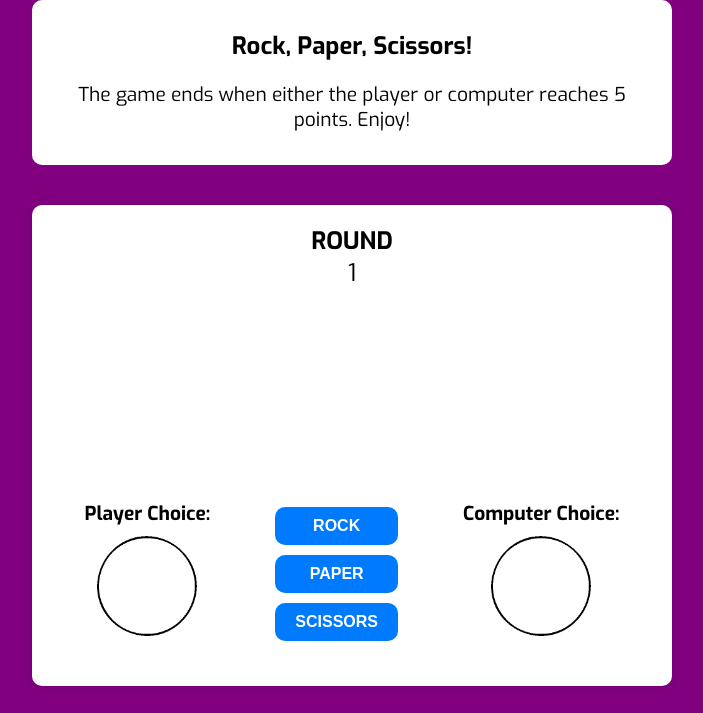
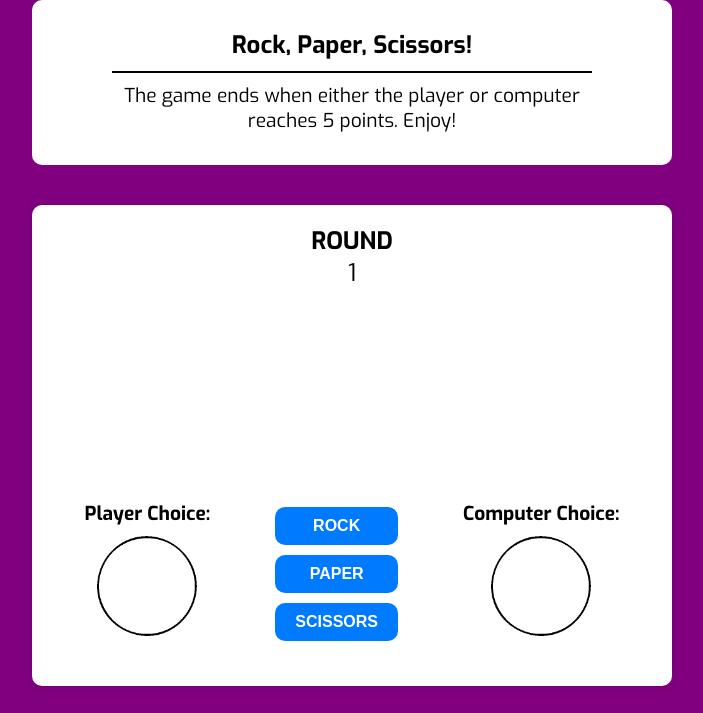
Before and after one commit to Markequalis/odin-rps, a plain HTML site: page index.html in a window 1280 px wide. Shown: the top 713 px of the page, without its empty margins (288-991 px from the left). Drawn offline with Linux system fonts and the light colour scheme.

Commit message:
Changed to include a border between the title text and the description.

```diff
--- a/resources/css/styles.css
+++ b/resources/css/styles.css
@@ -25,13 +25,18 @@ header {
 header h1 {
     font-size: 1.5rem;
     font-weight: bold;
+    margin-bottom: 0;
+    padding-bottom: 10px;
 }
 
 header p {
+    border-top: 2px solid #000;
+    padding-top: 10px;
     font-size: 1.2rem;
     font-weight: normal;
     text-align: center;
-    margin-top: 0.25rem;
+    margin-top: 0;
+    width: 80%;
 }
 
 
```
